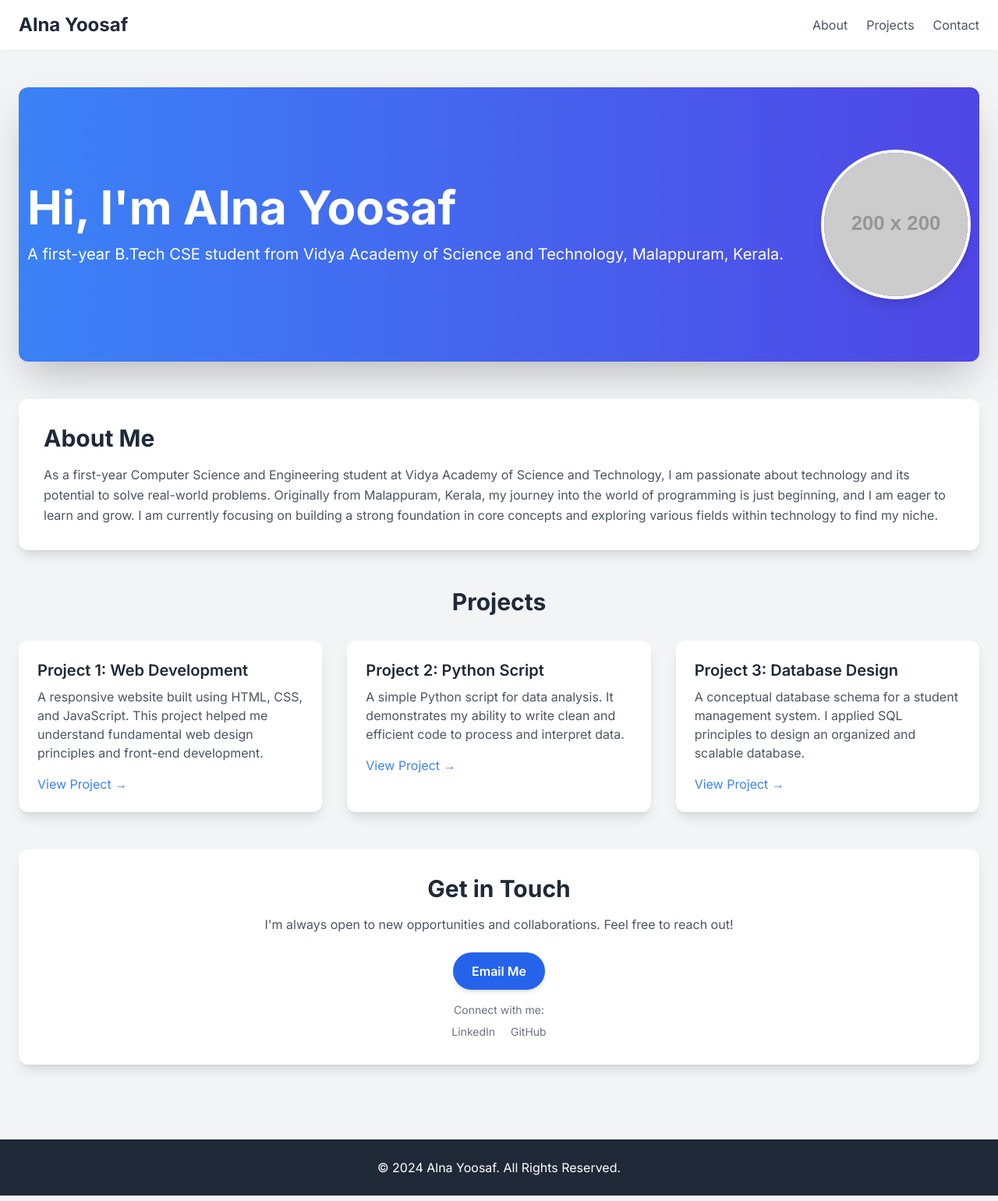
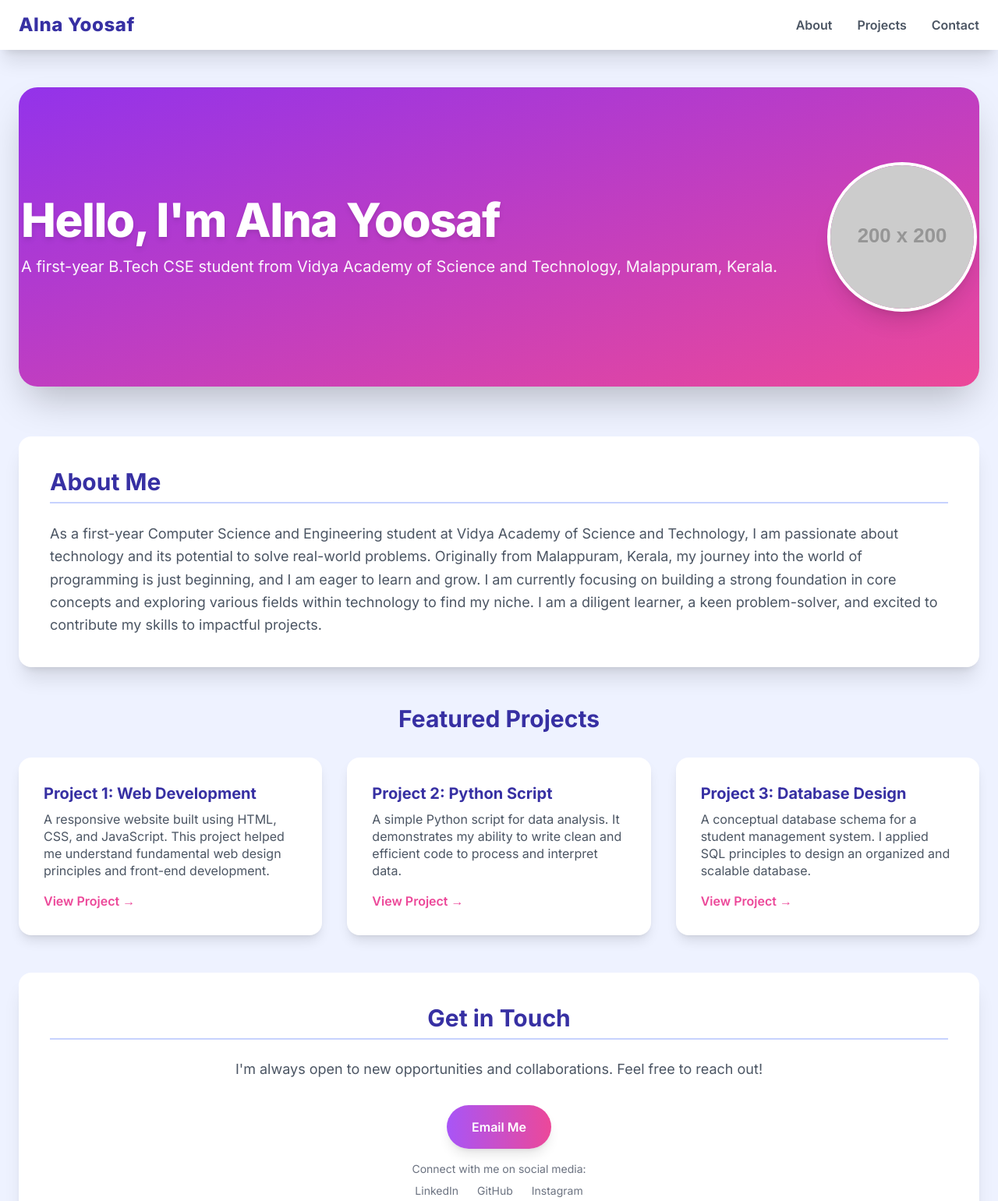
Before and after one commit to alnayoosaf/alnayoosaf.github.io, a plain HTML site: page index.html in a window 1280 px wide. Shown: the top 1541 px of the page at 78% size. Drawn offline with nearby package versions, Linux system fonts and the light colour scheme; placeholder pictures from the web are drawn by us.

Commit message:
Update index.html

```diff
--- a/index.html
+++ b/index.html
@@ -1,29 +1,45 @@
 <!DOCTYPE html>
-<html lang="en">
+<html lang="en" class="scroll-smooth">
 <head>
     <meta charset="UTF-8">
     <meta name="viewport" content="width=device-width, initial-scale=1.0">
     <title>Alna Yoosaf - Portfolio</title>
-    <link href="https://fonts.googleapis.com/css2?family=Inter:wght@400;600;700&display=swap" rel="stylesheet">
+    <link href="https://fonts.googleapis.com/css2?family=Inter:wght@400;600;700;800&display=swap" rel="stylesheet">
     <script src="https://cdn.tailwindcss.com"></script>
     <style>
         body {
             font-family: 'Inter', sans-serif;
-            background-color: #f3f4f6;
+            background-color: #eef2ff;
             color: #1f2937;
+        }
+
+        /* Custom scrollbar for better aesthetics */
+        ::-webkit-scrollbar {
+            width: 8px;
+        }
+        ::-webkit-scrollbar-track {
+            background: #e5e7eb;
+            border-radius: 10px;
+        }
+        ::-webkit-scrollbar-thumb {
+            background: #a5b4fc;
+            border-radius: 10px;
+        }
+        ::-webkit-scrollbar-thumb:hover {
+            background: #818cf8;
         }
     </style>
 </head>
 <body class="antialiased">
 
     <!-- Header & Navigation -->
-    <header class="bg-white shadow-sm sticky top-0 z-50">
+    <header class="bg-white shadow-xl sticky top-0 z-50 transition-all duration-300">
         <div class="container mx-auto px-6 py-4 flex justify-between items-center">
-            <a href="#" class="text-2xl font-bold text-gray-800">Alna Yoosaf</a>
-            <nav class="hidden md:flex space-x-6">
-                <a href="#about" class="text-gray-600 hover:text-gray-900 transition duration-300">About</a>
-                <a href="#projects" class="text-gray-600 hover:text-gray-900 transition duration-300">Projects</a>
-                <a href="#contact" class="text-gray-600 hover:text-gray-900 transition duration-300">Contact</a>
+            <a href="#" class="text-2xl font-extrabold text-indigo-800 tracking-wide">Alna Yoosaf</a>
+            <nav class="hidden md:flex space-x-8 font-semibold">
+                <a href="#about" class="text-gray-600 hover:text-indigo-600 transition duration-300 ease-in-out">About</a>
+                <a href="#projects" class="text-gray-600 hover:text-indigo-600 transition duration-300 ease-in-out">Projects</a>
+                <a href="#contact" class="text-gray-600 hover:text-indigo-600 transition duration-300 ease-in-out">Contact</a>
             </nav>
         </div>
     </header>
@@ -31,70 +47,73 @@
     <main class="container mx-auto px-6 py-12">
 
         <!-- Hero Section -->
-        <section class="flex flex-col md:flex-row items-center justify-center py-20 bg-gradient-to-r from-blue-500 to-indigo-600 text-white rounded-xl shadow-2xl mb-12">
-            <div class="text-center md:text-left md:pr-12 mb-8 md:mb-0">
-                <h1 class="text-4xl sm:text-5xl md:text-6xl font-extrabold leading-tight">Hi, I'm Alna Yoosaf</h1>
-                <p class="mt-4 text-lg md:text-xl">A first-year B.Tech CSE student from Vidya Academy of Science and Technology, Malappuram, Kerala.</p>
+        <section class="flex flex-col md:flex-row items-center justify-center py-24 bg-gradient-to-br from-purple-600 to-pink-500 text-white rounded-3xl shadow-2xl transition-all duration-300 mb-16 transform hover:scale-[1.01] hover:shadow-purple-400/50">
+            <div class="text-center md:text-left md:pr-16 mb-8 md:mb-0">
+                <h1 class="text-4xl sm:text-5xl md:text-6xl font-extrabold leading-tight tracking-tight drop-shadow-md">Hello, I'm Alna Yoosaf</h1>
+                <p class="mt-4 text-lg md:text-xl font-medium opacity-95">
+                    A first-year B.Tech CSE student from Vidya Academy of Science and Technology, Malappuram, Kerala.
+                </p>
             </div>
             <div class="flex-shrink-0">
-                <img class="w-48 h-48 rounded-full border-4 border-white shadow-lg object-cover" src="https://placehold.co/200x200/4a5568/ffffff?text=Alna" alt="Alna Yoosaf profile picture">
+                <img class="w-48 h-48 rounded-full border-4 border-white shadow-xl object-cover transform transition-transform duration-300 hover:rotate-6 hover:scale-110" src="https://placehold.co/200x200/525252/ffffff?text=Alna" alt="Alna Yoosaf profile picture">
             </div>
         </section>
 
         <!-- About Me Section -->
-        <section id="about" class="bg-white p-8 rounded-xl shadow-lg mb-12">
-            <h2 class="text-3xl font-bold mb-4">About Me</h2>
-            <p class="text-gray-600 leading-relaxed">
-                As a first-year Computer Science and Engineering student at Vidya Academy of Science and Technology, I am passionate about technology and its potential to solve real-world problems. Originally from Malappuram, Kerala, my journey into the world of programming is just beginning, and I am eager to learn and grow. I am currently focusing on building a strong foundation in core concepts and exploring various fields within technology to find my niche.
+        <section id="about" class="bg-white p-10 rounded-2xl shadow-xl transition-all duration-300 transform hover:-translate-y-2 hover:shadow-2xl mb-12">
+            <h2 class="text-3xl font-bold text-indigo-800 mb-6 border-b-2 border-indigo-200 pb-2">About Me</h2>
+            <p class="text-gray-600 leading-relaxed text-lg">
+                As a first-year Computer Science and Engineering student at Vidya Academy of Science and Technology, I am passionate about technology and its potential to solve real-world problems. Originally from Malappuram, Kerala, my journey into the world of programming is just beginning, and I am eager to learn and grow. I am currently focusing on building a strong foundation in core concepts and exploring various fields within technology to find my niche. I am a diligent learner, a keen problem-solver, and excited to contribute my skills to impactful projects.
             </p>
         </section>
 
         <!-- Projects Section -->
         <section id="projects" class="mb-12">
-            <h2 class="text-3xl font-bold text-center mb-8">Projects</h2>
+            <h2 class="text-3xl font-bold text-center text-indigo-800 mb-8">Featured Projects</h2>
             <div class="grid grid-cols-1 md:grid-cols-2 lg:grid-cols-3 gap-8">
                 <!-- Project Card 1 -->
-                <div class="bg-white p-6 rounded-xl shadow-lg transform hover:scale-105 transition duration-300">
-                    <h3 class="text-xl font-semibold mb-2">Project 1: Web Development</h3>
-                    <p class="text-gray-600">A responsive website built using HTML, CSS, and JavaScript. This project helped me understand fundamental web design principles and front-end development.</p>
-                    <a href="#" class="mt-4 inline-block text-blue-500 hover:underline">View Project &rarr;</a>
+                <div class="bg-white p-8 rounded-2xl shadow-lg transition-all duration-300 transform hover:-translate-y-2 hover:shadow-2xl">
+                    <h3 class="text-xl font-bold text-indigo-800 mb-2">Project 1: Web Development</h3>
+                    <p class="text-gray-600 leading-snug">A responsive website built using HTML, CSS, and JavaScript. This project helped me understand fundamental web design principles and front-end development.</p>
+                    <a href="#" class="mt-4 inline-block text-pink-500 font-semibold hover:text-pink-600 transition duration-300">View Project &rarr;</a>
                 </div>
                 <!-- Project Card 2 -->
-                <div class="bg-white p-6 rounded-xl shadow-lg transform hover:scale-105 transition duration-300">
-                    <h3 class="text-xl font-semibold mb-2">Project 2: Python Script</h3>
-                    <p class="text-gray-600">A simple Python script for data analysis. It demonstrates my ability to write clean and efficient code to process and interpret data.</p>
-                    <a href="#" class="mt-4 inline-block text-blue-500 hover:underline">View Project &rarr;</a>
+                <div class="bg-white p-8 rounded-2xl shadow-lg transition-all duration-300 transform hover:-translate-y-2 hover:shadow-2xl">
+                    <h3 class="text-xl font-bold text-indigo-800 mb-2">Project 2: Python Script</h3>
+                    <p class="text-gray-600 leading-snug">A simple Python script for data analysis. It demonstrates my ability to write clean and efficient code to process and interpret data.</p>
+                    <a href="#" class="mt-4 inline-block text-pink-500 font-semibold hover:text-pink-600 transition duration-300">View Project &rarr;</a>
                 </div>
                 <!-- Project Card 3 -->
-                <div class="bg-white p-6 rounded-xl shadow-lg transform hover:scale-105 transition duration-300">
-                    <h3 class="text-xl font-semibold mb-2">Project 3: Database Design</h3>
-                    <p class="text-gray-600">A conceptual database schema for a student management system. I applied SQL principles to design an organized and scalable database.</p>
-                    <a href="#" class="mt-4 inline-block text-blue-500 hover:underline">View Project &rarr;</a>
+                <div class="bg-white p-8 rounded-2xl shadow-lg transition-all duration-300 transform hover:-translate-y-2 hover:shadow-2xl">
+                    <h3 class="text-xl font-bold text-indigo-800 mb-2">Project 3: Database Design</h3>
+                    <p class="text-gray-600 leading-snug">A conceptual database schema for a student management system. I applied SQL principles to design an organized and scalable database.</p>
+                    <a href="#" class="mt-4 inline-block text-pink-500 font-semibold hover:text-pink-600 transition duration-300">View Project &rarr;</a>
                 </div>
             </div>
         </section>
 
         <!-- Contact Section -->
-        <section id="contact" class="bg-white p-8 rounded-xl shadow-lg text-center">
-            <h2 class="text-3xl font-bold mb-4">Get in Touch</h2>
-            <p class="text-gray-600 mb-6">I'm always open to new opportunities and collaborations. Feel free to reach out!</p>
+        <section id="contact" class="bg-white p-10 rounded-2xl shadow-xl text-center transition-all duration-300 transform hover:scale-[1.01] mb-12">
+            <h2 class="text-3xl font-bold text-indigo-800 mb-6 border-b-2 border-indigo-200 pb-2">Get in Touch</h2>
+            <p class="text-gray-600 mb-8 text-lg">I'm always open to new opportunities and collaborations. Feel free to reach out!</p>
             <div class="space-y-4">
-                <a href="mailto:alna.yoosaf@email.com" class="bg-blue-600 text-white font-semibold py-3 px-6 rounded-full inline-block shadow-md hover:bg-blue-700 transition duration-300">Email Me</a>
-                <!-- You can add other links here -->
-                <div class="text-gray-500 text-sm">
-                    <p>Connect with me:</p>
-                    <div class="mt-2 space-x-4">
-                        <a href="#" class="text-gray-500 hover:text-blue-600 transition duration-300">LinkedIn</a>
-                        <a href="#" class="text-gray-500 hover:text-gray-800 transition duration-300">GitHub</a>
+                <a href="mailto:alna.yoosaf@email.com" class="bg-gradient-to-r from-purple-500 to-pink-500 text-white font-semibold py-4 px-8 rounded-full inline-block shadow-lg hover:from-purple-600 hover:to-pink-600 transition duration-300 transform hover:scale-105">
+                    Email Me
+                </a>
+                <div class="text-gray-500 text-sm mt-6">
+                    <p>Connect with me on social media:</p>
+                    <div class="mt-2 space-x-6 flex justify-center">
+                        <a href="#" class="text-gray-500 hover:text-pink-500 transition duration-300">LinkedIn</a>
+                        <a href="#" class="text-gray-500 hover:text-indigo-800 transition duration-300">GitHub</a>
+                        <a href="#" class="text-gray-500 hover:text-purple-500 transition duration-300">Instagram</a>
                     </div>
                 </div>
             </div>
         </section>
-
     </main>
 
     <!-- Footer -->
-    <footer class="bg-gray-800 text-white text-center py-6 mt-12">
+    <footer class="bg-gray-800 text-white text-center py-8">
         <p>&copy; 2024 Alna Yoosaf. All Rights Reserved.</p>
     </footer>
 
```
